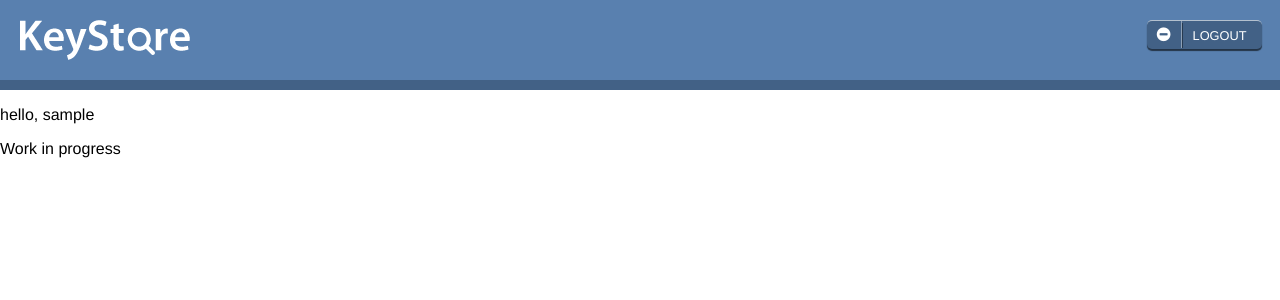
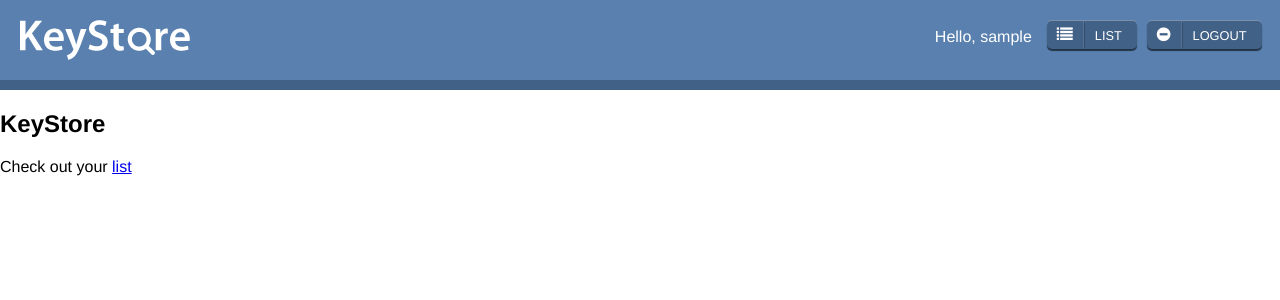
Before and after one commit to isnotahippy/Keystore, a Django app: page / in a window 1280 px wide. Shown: the top 300 px of the page. Run offline with Django 3.2, Linux system fonts and the light colour scheme; the visitor is signed in with stand-in values (Sample User, id 1).

Commit message:
more interface

```diff
--- a/interface/static/css/styles.css
+++ b/interface/static/css/styles.css
@@ -29,6 +29,11 @@ header.main {
   header.main nav {
     width: 47%;
     float: left; }
+    header.main nav span.welcome {
+      display: block;
+      float: right;
+      padding: 8px 5px;
+      color: white; }
     header.main nav a {
       text-decoration: none;
       color: #ffffff;
@@ -36,7 +41,7 @@ header.main {
       border-radius: 5px;
       padding: 5px;
       box-shadow: 0px 2px 1px rgba(0, 0, 0, 0.6);
-      border-top: 1px solid rgba(255, 255, 255, 0.6);
+      border-top: 1px solid rgba(255, 255, 255, 0.3);
       float: right;
       display: block;
       margin: 0 0 0 10px; }
@@ -44,9 +49,9 @@ header.main {
         padding: 5px 10px;
         text-transform: uppercase;
         font-size: 0.8em;
-        border-left: 1px solid rgba(0, 0, 0, 0.4); }
+        border-left: 1px solid rgba(0, 0, 0, 0.2); }
       header.main nav a i {
-        border-right: 1px solid rgba(255, 255, 255, 0.4);
+        border-right: 1px solid rgba(255, 255, 255, 0.1);
         padding: 5px 10px 5px 5px; }
 
 table.keypair_list {
--- a/interface/static/scss/_header.scss
+++ b/interface/static/scss/_header.scss
@@ -21,6 +21,14 @@ header.main {
 	nav {
 		width: 47%;
 		float: left;
+
+		span.welcome {
+			display: block;
+			float: right;
+			padding: 8px 5px;
+			color: white;
+		}
+
 		a {
 			text-decoration: none;
 			color: #ffffff;
@@ -28,7 +36,7 @@ header.main {
 			border-radius: 5px;
 			padding: 5px;
 			box-shadow: 0px 2px 1px rgba(0, 0, 0, 0.6);
-			border-top: 1px solid rgba(255, 255, 255, 0.6);
+			border-top: 1px solid rgba(255, 255, 255, 0.3);
 			float: right;
 			display: block;
 			margin: 0 0 0 10px;
@@ -37,11 +45,11 @@ header.main {
 				padding: 5px 10px;
 				text-transform: uppercase;
 				font-size: 0.8em;
-				border-left: 1px solid rgba(0,0,0,0.4);
+				border-left: 1px solid rgba(0,0,0,0.2);
 			}
 
 			i {
-				border-right: 1px solid rgba(255, 255, 255, 0.4);
+				border-right: 1px solid rgba(255, 255, 255, 0.1);
 				padding: 5px 10px 5px 5px;
 			}
 		}
--- a/interface/templates/interface/authenticated.html
+++ b/interface/templates/interface/authenticated.html
@@ -2,7 +2,7 @@
 
 {% block content %}
     <section>
-
-        <p>hello, {{ name }}</p>
+    	<h2>KeyStore</h2>
+    	<p>Check out your <a href="/list">list</a>
     </section>
 {% endblock %}
--- a/interface/templates/interface/base.html
+++ b/interface/templates/interface/base.html
@@ -10,10 +10,12 @@
 </head>
 <body>
     <header class="main">
-    	<h1>KeyStore</h1>
+    	<a href="/"><h1>KeyStore</h1></a>
     	<nav>
     		{% if user.is_authenticated %}
     		<a href="/logout"><i class="icon-minus-sign"></i><span>Logout</span></a>
+            <a href="/list"><i class="icon-list"></i><span>List</span></a>
+            <span class="welcome">Hello, {{ name }}</span>
     		{% else %}
     		<a href="{% url "socialauth_begin" "github" %}"><i class="icon-github"></i><span>Login</span></a>
     		<a href="{% url "socialauth_begin" "facebook" %}"><i class="icon-facebook"></i><span>Login</span></a>
@@ -24,7 +26,7 @@
     {% block content %}{% endblock %}
 
     <footer>
-        <p>Work in progress</p>
+
     </footer>
 </body>
 </html>
--- a/interface/templates/interface/index.html
+++ b/interface/templates/interface/index.html
@@ -3,7 +3,6 @@
 {% block content %}
     <section>
         <h2>This is KeyStore</h2>
-        <p>But what does it do?</p>
-        <a href="/login">Login and find out</a>
+		<p>Login above with Github or Facebook to get started</p>
     </section>
 {% endblock %}
--- a/keys/views.py
+++ b/keys/views.py
@@ -22,7 +22,7 @@ def keypair_list(request):
 
         KeyPairs = KeyPair.objects.filter(user=request.user).order_by('pk')
 
-        return render_to_response('list.html', {'keypairs': KeyPairs}, context_instance=RequestContext(request))
+        return render_to_response('list.html', { 'name': request.user.username, 'keypairs': KeyPairs}, context_instance=RequestContext(request))
 
 def keypair_api_post(request):
 
```
